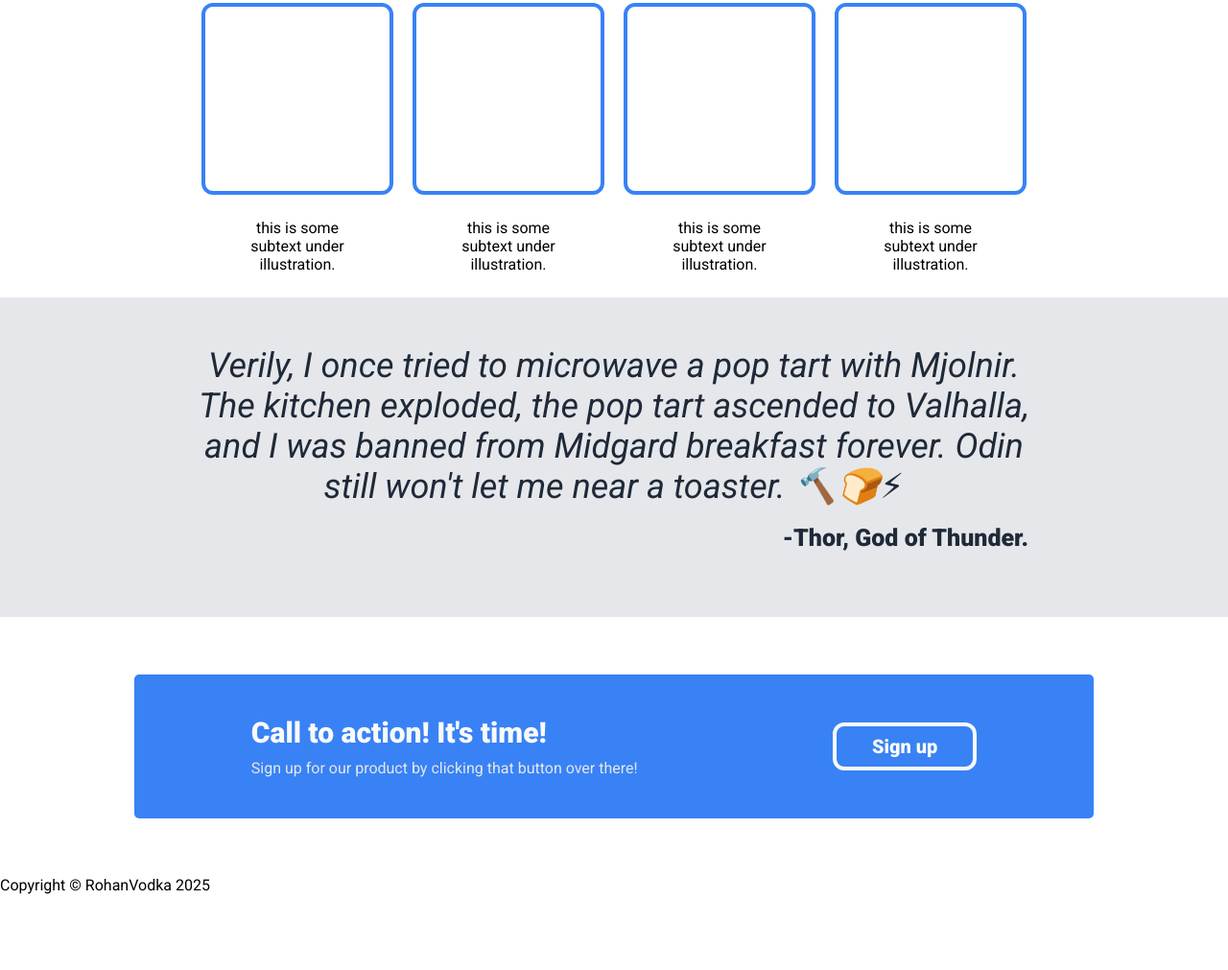
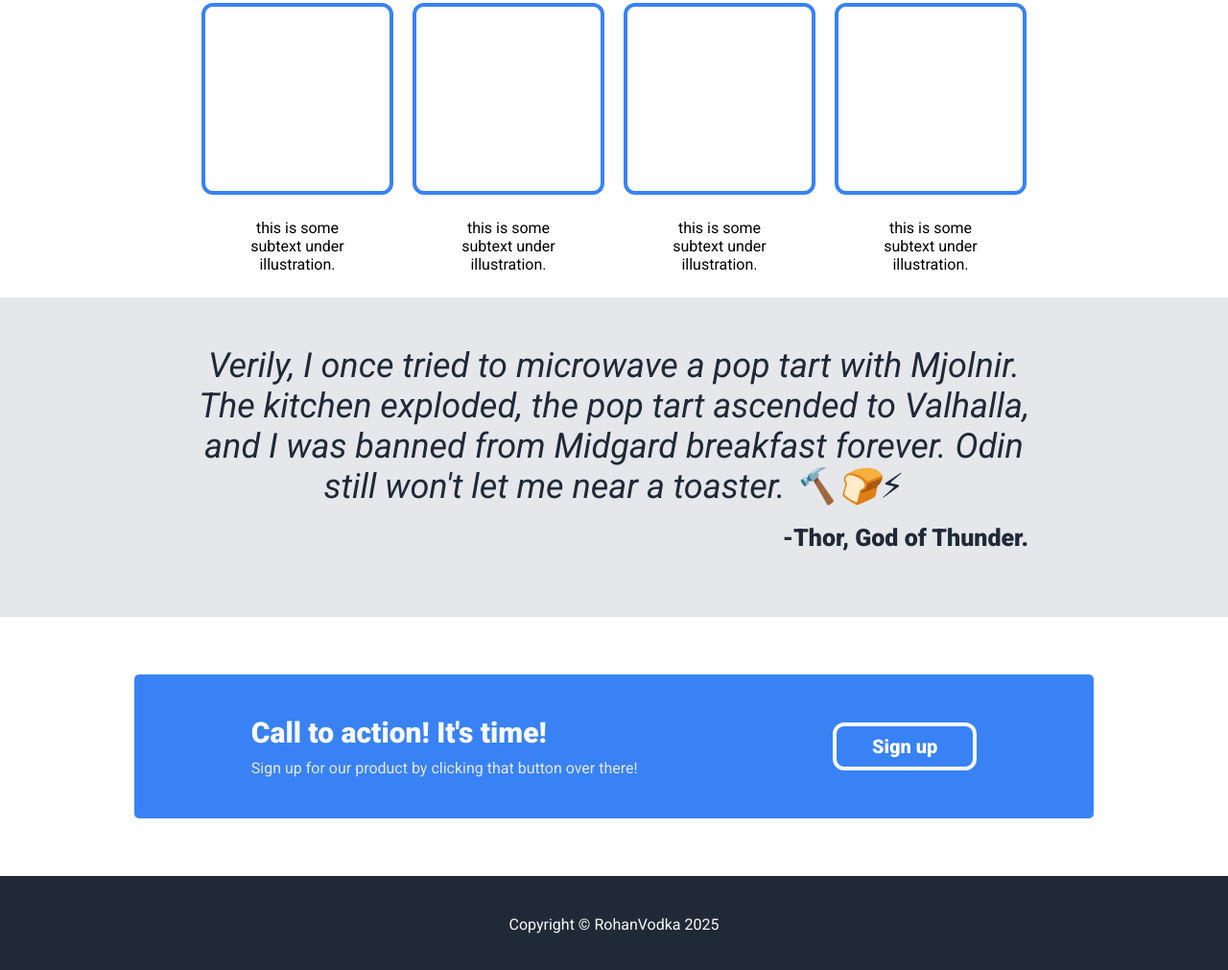
Before and after one commit to RohanVodka/landing-page, a plain HTML site: page index.html in a window 1280 px wide. Shown: the part 489-1500 px from the top of the page at 96% size. Before the commit the page ends 1421 px from the top, so only its background shows below. Drawn offline with Linux system fonts and the light colour scheme.

Commit message:
Style footer

```diff
--- a/style.css
+++ b/style.css
@@ -212,3 +212,12 @@ a {
     font-weight: 900;
     font-size: 20px;
 }
+
+.footer {
+    background-color: #1f2937;
+    height: 100px;
+    display: flex;
+    justify-content: center;
+    align-items: center;
+    color: #f9faf8;
+}
```
